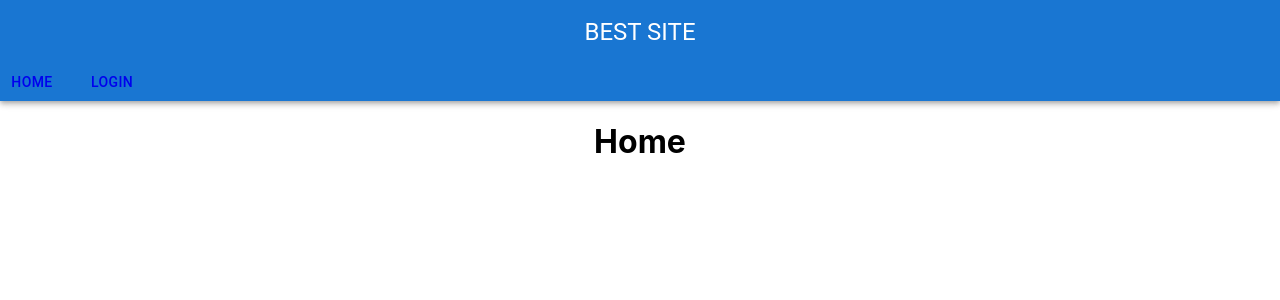
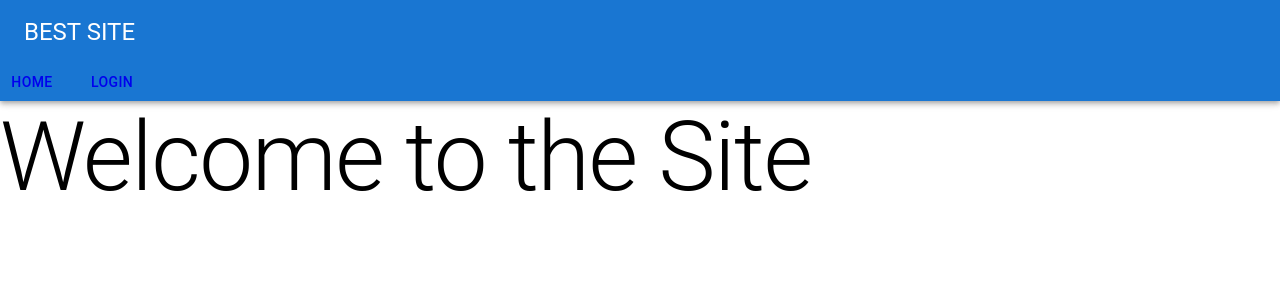
Before and after one commit to Ansh1902396/ISD-project-lnmiit, a React (Create React App) app in the folder project/: page / in a window 1280 px wide. Shown: the top 300 px of the page. Built offline with nearby package versions, Linux system fonts and the light colour scheme; the HTML template or start-up script is replaced by a standard one.

Commit message:
modified:   project/public/index.html 	modified:   project/src/App.js 	modified:   project/src/pages/Home.js

```diff
--- a/project/src/App.js
+++ b/project/src/App.js
@@ -4,19 +4,30 @@ import Login from './pages/Login';
 import Home from './pages/Home';
 import Navbar from './Navbar';
 import {Route, Routes} from "react-router-dom";
+import {createTheme, ThemeProvider} from '@mui/material';
+import { Box } from '@mui/material';
 function App(){
+
+  const appTheme = createTheme({
+    palette: {
+      mode : "light",
+    }
+  });
+
   return (
-    <div className="App">
+    <ThemeProvider theme={appTheme}>
+      <Box>
 
-      <Navbar/>
+        <Navbar/>
 
-      <Routes>
-        <Route path = "/" element = {<Home/>}></Route>
-        <Route path = "/Login" element = {<Login/>}></Route>
-      </Routes>
+        <Routes>
+          <Route path = "/" element = {<Home/>}></Route>
+          <Route path = "/Login" element = {<Login/>}></Route>
+        </Routes>
 
 
-    </div>
+      </Box>
+    </ThemeProvider>
   );
 }
 
--- a/project/src/pages/Home.js
+++ b/project/src/pages/Home.js
@@ -1,7 +1,9 @@
+import { Typography } from "@mui/material";
+
 const Home = () => {
     return (
-        <h1>Home</h1>
-    );
+        <Typography variant = "h1">Welcome to the Site</Typography>
+        );
 }
 
 
```
Also changed, not shown: project/public/index.html (+1 -21 lines).
